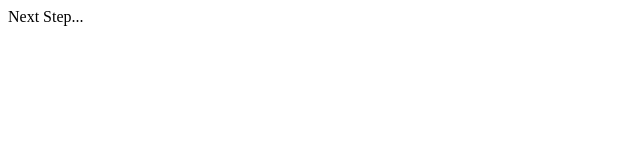
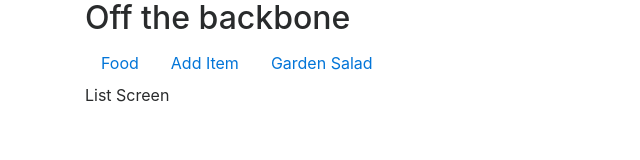
Before and after one commit to guangtoutou/UpAndRunningWithBackbone, a website built with webpack: page index.html in a window 1280 px wide. Shown: the whole page, without its empty margins (0-640 px from the left). Built offline with nearby package versions, Linux system fonts and the light colour scheme.

Commit message:
start first Backbone app

```diff
--- a/index.html
+++ b/index.html
@@ -1,10 +1,24 @@
 <html>
 <head>
-	<title>Getting Started</title>
+	<title>Off the backbone</title>
+	<link rel="stylesheet" href="https://maxcdn.bootstrapcdn.com/bootstrap/4.0.0-beta.3/css/bootstrap.min.css" integrity="sha384-Zug+QiDoJOrZ5t4lssLdxGhVrurbmBWopoEl+M6BdEfwnCJZtKxi1KgxUyJq13dy" crossorigin="anonymous">
+
 </head>
 <body>
+
+	<div class="container">
+		<h2>Off the backbone</h2>
+		<ul class="nav">
+			<li class="nav-item"><a href="#" class="nav-link">Food</a></li>
+			<li class="nav-item"><a href="#/menu-items/new" class="nav-link">Add Item</a></li>
+			<li class="nav-item"><a href="#/menu-items/garden-salad" class="nav-link">Garden Salad</a></li>
+		</ul>
+	</div>
+
+	<div class="container" id="app">
+	</div>
+
+
 	<script src="bundle.js"></script>
-
-	Hello world!
 </body>
 </html>
--- a/src/index.js
+++ b/src/index.js
@@ -1,3 +1,29 @@
-import jQuery from 'jquery'
+import $ from 'jquery'
+import Backbone from 'backbone'
 
-jQuery( "Body" ).html( "Next Step..." )
+
+var AppRouter = Backbone.Router.extend({
+	routes:{
+		"": "list",
+		"menu-items/new": "itemForm",
+		"menu-items/:item": "itemDetails"
+	},
+
+	list: function(){
+		$('#app').html('List Screen');
+	},
+
+	itemForm: function(){
+		$('#app').html('New item form');
+	},
+
+	itemDetails: function(item){
+		$('#app').html('Menu item:' + item);
+	}
+});
+
+var app = new AppRouter();
+
+$(function(){
+	Backbone.history.start();
+})
```
